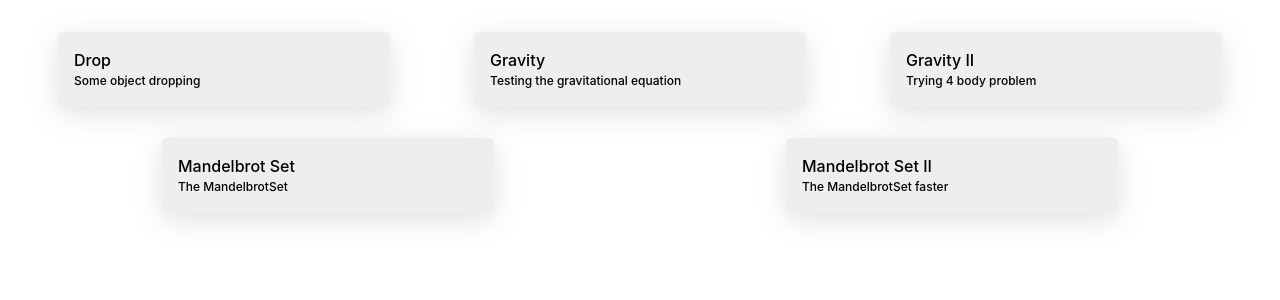
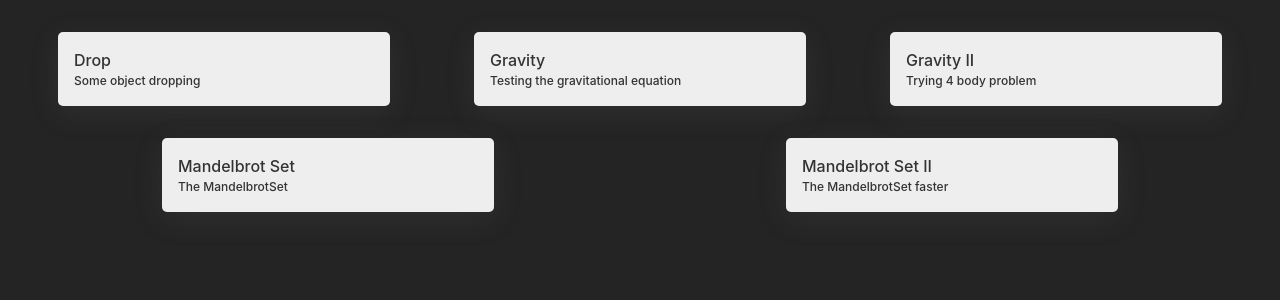
Before and after one commit to Luviz/p5-graphical-playground, a React (Vite) app: page /sketch in a window 1280 px wide. Shown: the top 300 px of the page. Built offline with nearby package versions, Linux system fonts and the light colour scheme.

Commit message:
build: update react p5

```diff
--- a/package.json
+++ b/package.json
@@ -11,7 +11,7 @@
 	"dependencies": {
 		"react": "^18.2.0",
 		"react-dom": "^18.2.0",
-    "react-p5": "^1.3.35",
+		"react-p5": "^1.4.1",
 		"react-router-dom": "^6.10.0"
 	},
 	"devDependencies": {
--- a/src/index.css
+++ b/src/index.css
@@ -52,7 +52,7 @@ button:focus-visible {
 }
 
 @media (prefers-color-scheme: light) {
-  :root {
+  /* :root {
     color: #213547;
     background-color: #ffffff;
   }
@@ -61,5 +61,5 @@ button:focus-visible {
   }
   button {
     background-color: #f9f9f9;
-  }
+  } */
 }
--- a/src/sketches/sketchNavigator/sketchNavigator.css
+++ b/src/sketches/sketchNavigator/sketchNavigator.css
@@ -25,7 +25,7 @@
 }
 
 .sketch-card-container a {
-  color: initial
+  color: #333
 }
 
 .sketch-card-name {
```
Also changed, not shown: 1 other file (tests, documents, lock files or other folders). Lines whose indentation alone changed are shown as unchanged.
